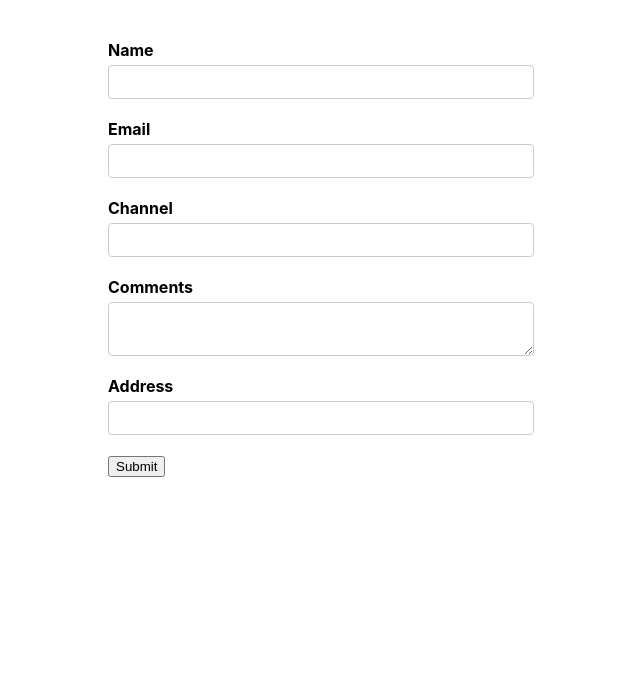
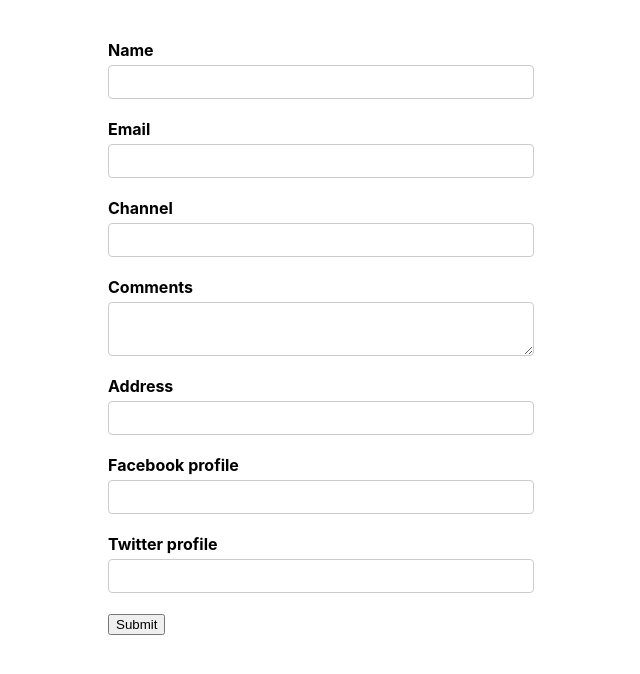
Before and after one commit to vapinedo/React-FormikDemo, a React (Create React App) app: page / in a window 1280 px wide. Shown: the top 674 px of the page, without its empty margins (319-959 px from the left). Built offline with nearby package versions, Linux system fonts and the light colour scheme.

Commit message:
[ADD] nested object

```diff
--- a/src/components/YoutubeForm.js
+++ b/src/components/YoutubeForm.js
@@ -8,7 +8,11 @@
   email: '',
   channel: '',
   commnents: '',
-  address: ''
+  address: '',
+  social: {
+    facebook: '',
+    twitter: ''
+  }
 };
 
 const onSubmit = values => {
@@ -58,17 +62,24 @@
         <div className='form-control'>
           <label htmlFor='address'>Address</label>
           <Field as='textarea' name='address'>
-            {
-              (props) => {
-                const { field, form, meta } = props;
-                console.log('Render props', props)
-                return <div>
-                  <input type='text' id='address' {...field} />
-                  {meta.touched && meta.error && <div>{meta.error}</div>}
-                </div>
-              }
-            }
+            {(props) => {
+              const { field, form, meta } = props;
+              return <div>
+                <input type='text' id='address' {...field} />
+                {meta.touched && meta.error && <div>{meta.error}</div>}
+              </div>
+            }}
           </Field>
+        </div>
+
+        <div className='form-control'>
+          <label htmlFor='facebook'>Facebook profile</label>
+          <Field type='text' id='facebook' name='social.facebook' />
+        </div>
+
+        <div className='form-control'>
+          <label htmlFor='twitter'>Twitter profile</label>
+          <Field type='text' id='twitter' name='social.twitter' />
         </div>
 
         <button type='submit'>Submit</button>
```
